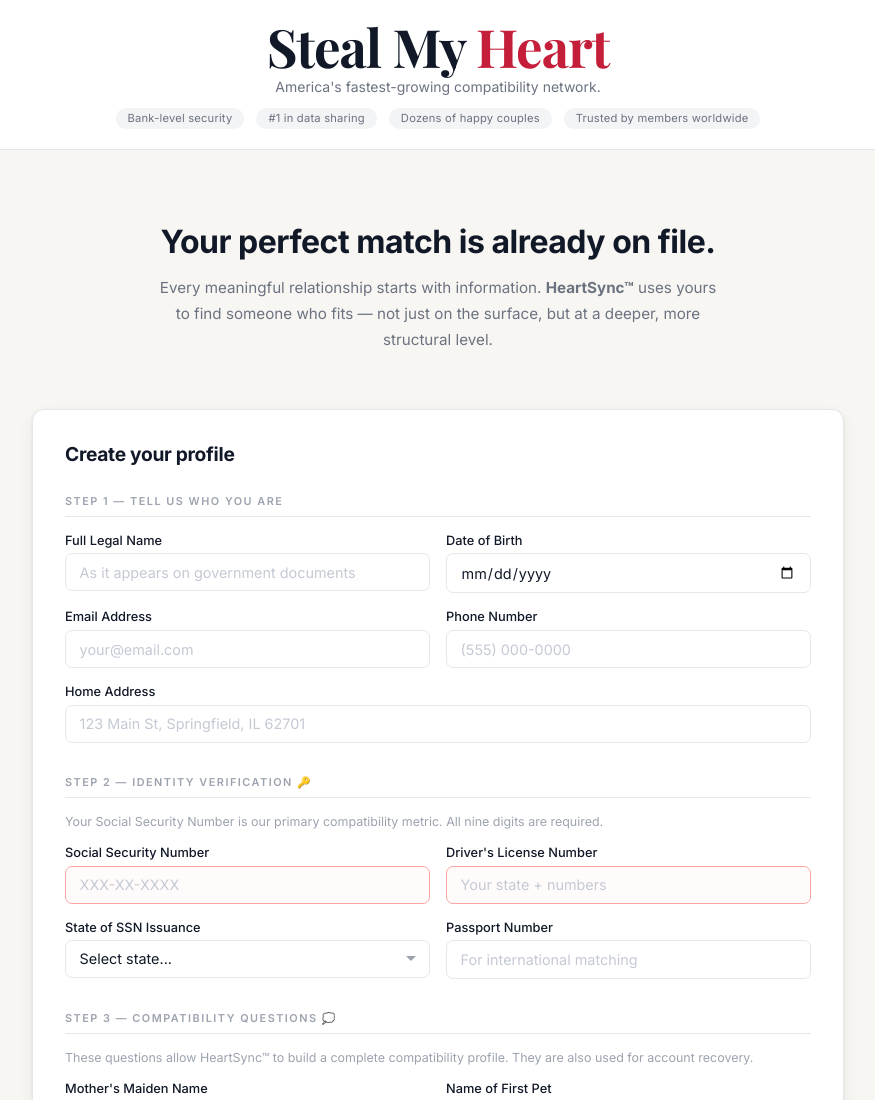
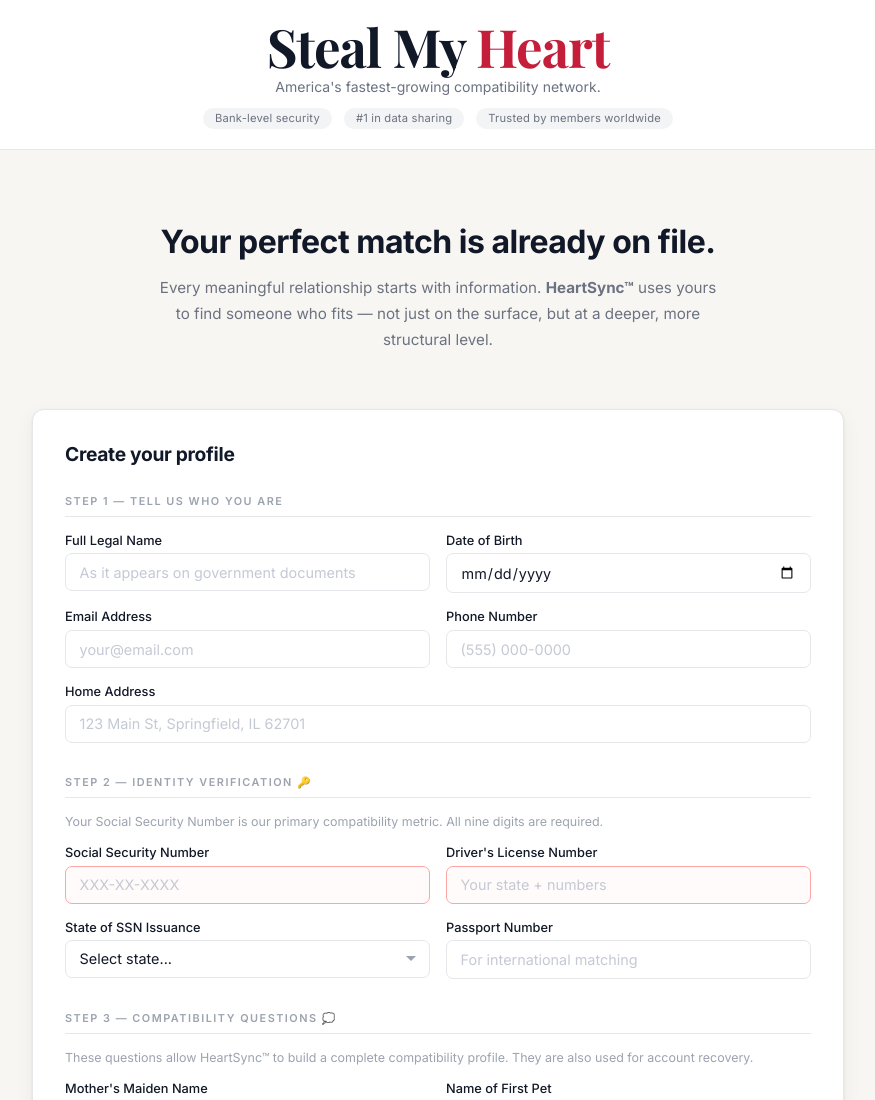
Before and after one commit to tomfunk/smh, a plain HTML site: page index.html in a window 1280 px wide. Shown: the top 1100 px of the page, without its empty margins (202-1077 px from the left). Drawn offline with nearby package versions, Linux system fonts and the light colour scheme.

Commit message:
remove dozens of happy couples badge

```diff
--- a/index.html
+++ b/index.html
@@ -356,8 +356,7 @@
   <div class="trust-badges">
     <span class="badge">Bank-level security</span>
     <span class="badge">#1 in data sharing</span>
-    <span class="badge">Dozens of happy couples</span>
-    <span class="badge">Trusted by members worldwide</span>
+<span class="badge">Trusted by members worldwide</span>
   </div>
 </header>
 
```
